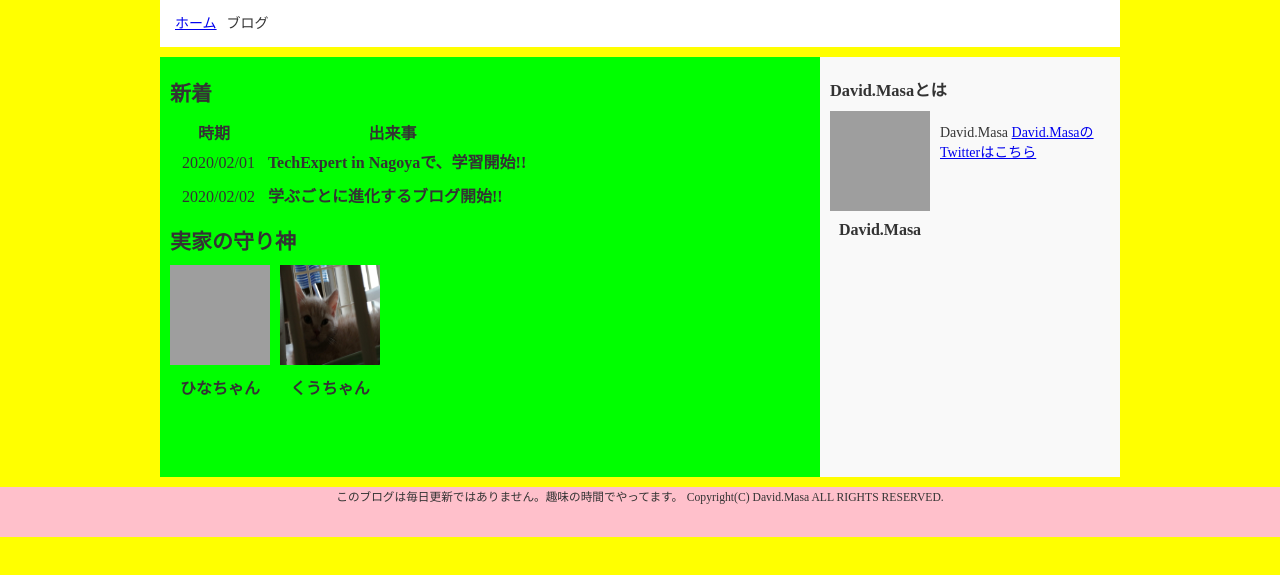
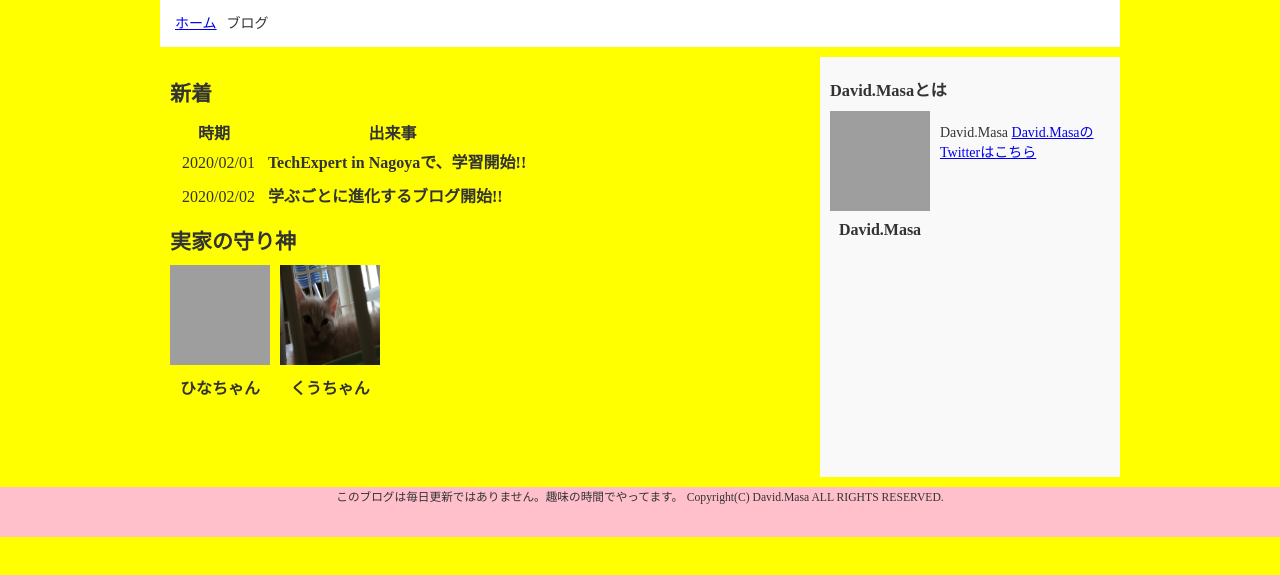
Before and after one commit to david-masa/david-masa.github.io, a plain HTML site: page index.html in a window 1280 px wide. Shown: the part 115-690 px from the top of the page. Drawn offline with Linux system fonts and the light colour scheme; grey boxes are pictures that could not be loaded.

Commit message:
Update stylesheet.css

```diff
--- a/stylesheet.css
+++ b/stylesheet.css
@@ -35,7 +35,7 @@ padding: 15px;
 .left-content{
   height: 400px;
   width: 640px;
-  background-color: lime;
+  background-color: #lime;
   float: left;
   padding: 10px;
 }
```
